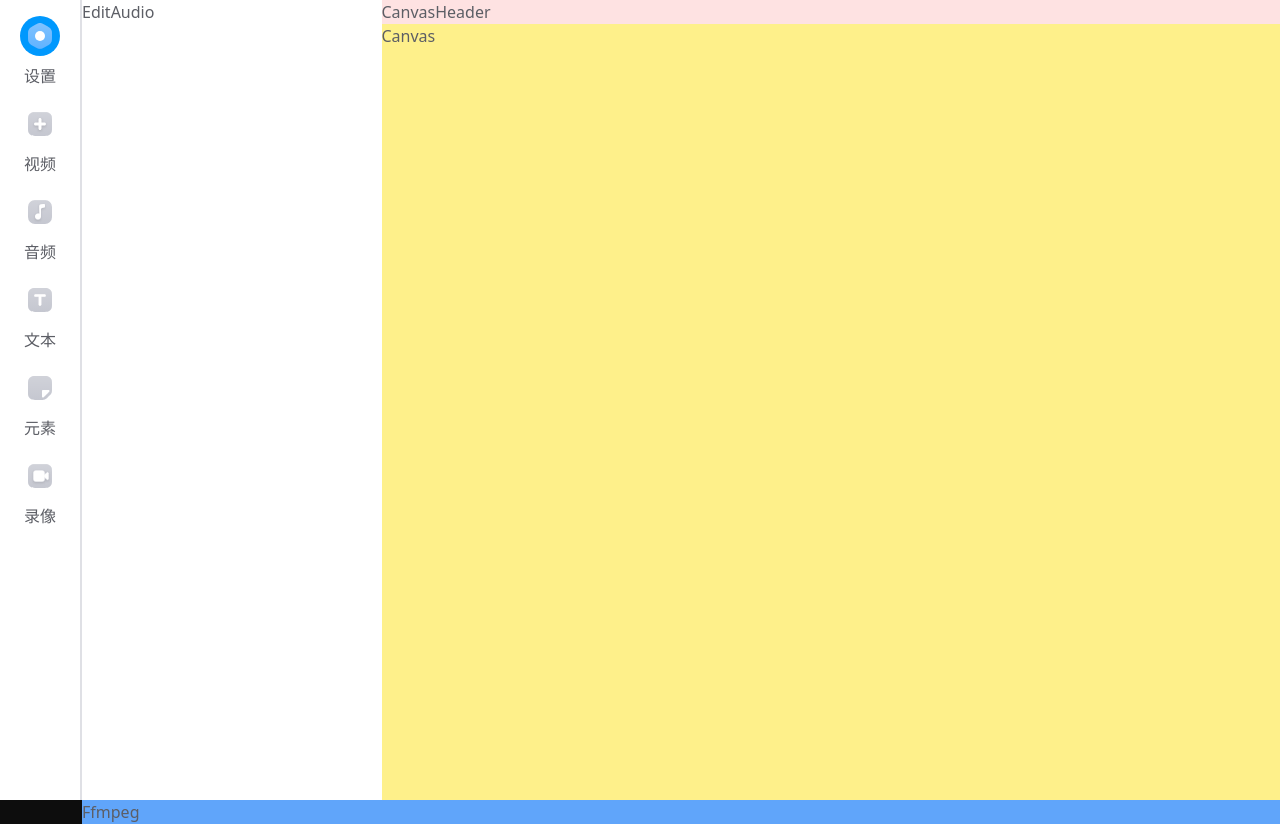
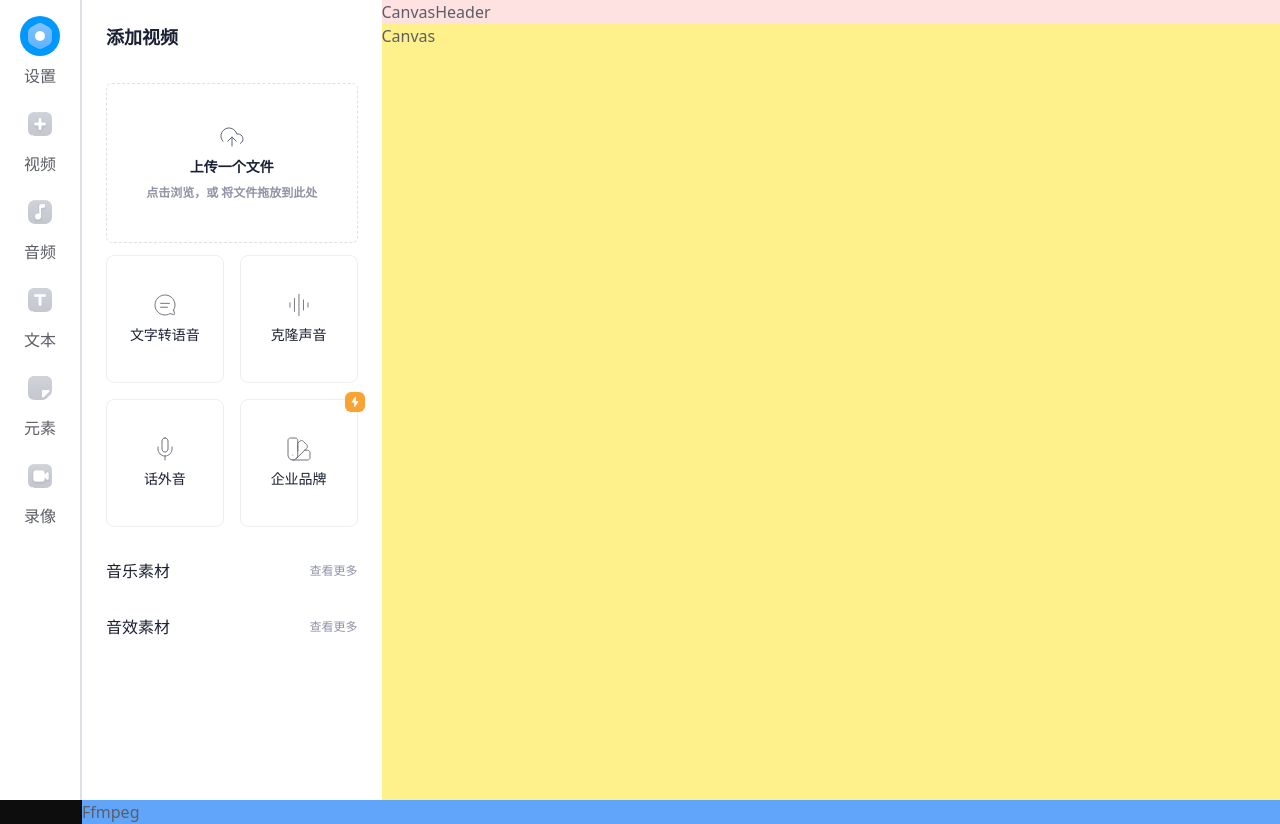
Before and after one commit to Licodeao/lico-ai, a React (Vite) app in the folder graduation-frontend/: page /edit/audio in a window 1280 px wide. Built offline with nearby package versions, Linux system fonts and the light colour scheme; no server answers.

Commit message:
feat(Edit): audio page finished

```diff
--- a/graduation-frontend/src/pages/edit/components/nav.tsx
+++ b/graduation-frontend/src/pages/edit/components/nav.tsx
@@ -79,7 +79,6 @@ const Nav: FC<IProps> = () => {
   ];
 
   const curIndex = Number(localStorage.getItem("curIndex")) || 0;
-  console.log("🚀 ~ curIndex:", curIndex);
   const navigate = useNavigate();
 
   const handleClick = (e) => {
--- a/graduation-frontend/src/pages/edit/views/audio.tsx
+++ b/graduation-frontend/src/pages/edit/views/audio.tsx
@@ -1,11 +1,79 @@
 import type { FC, ReactNode } from "react";
-
+import FileUploadSvg from "@/assets/img/fileUploader.svg";
+import TextToSpeechSvg from "@/assets/img/textToSpeech.svg";
+import CloneVoiceSvg from "@/assets/img/cloneVoice.svg";
+import BrandKitSvg from "@/assets/img/brandKit.svg";
+import PlusSvg from "@/assets/img/plus.svg";
+import ViocerSvg from "@/assets/img/viocer.svg";
 interface IProps {
   children?: ReactNode;
 }
 
 const EditAudio: FC<IProps> = () => {
-  return <div>EditAudio</div>;
+  return (
+    <div className="p-6 flex flex-col gap-8 font-semibold text-[#1A2033]">
+      <span className="text-[18px]">添加视频</span>
+      <div className="flex flex-col justify-center items-center gap-3">
+        <div className="border border-[#DFE0E5] border-dashed w-full h-40 rounded-md hover:border-[#2C98FA] hover:bg-[#F0F9FF]">
+          <input
+            type="file"
+            accept="audio/mp4,.mp4,audio/mpeg,.mpg,audio/*,.aac,.wav,.m4a,.mp3"
+            style={{ display: "none" }}
+            multiple
+            id="file"
+          />
+          <label htmlFor="file">
+            <div className="w-full h-full flex flex-col justify-center items-center gap-2">
+              <img src={FileUploadSvg} alt="fileUploaderSvg" />
+              <span className="text-[#192033] text-sm">上传一个文件</span>
+              <span className="text-[#9194A5] text-xs">
+                点击浏览，或 将文件拖放到此处
+              </span>
+            </div>
+          </label>
+        </div>
+        <div className="w-full grid grid-cols-2 grid-rows-2 gap-4">
+          <div className="h-32 border border-[#EEEEF0] hover:border-[#72C1FD] rounded-lg flex flex-col justify-center items-center gap-2 row-span-2">
+            <img src={TextToSpeechSvg} alt="textToSpeech" />
+            <span className="text-sm font-normal">文字转语音</span>
+          </div>
+
+          <div className="h-32 border border-[#EEEEF0] hover:border-[#72C1FD] rounded-lg flex flex-col justify-center items-center gap-2 row-span-2">
+            <img src={CloneVoiceSvg} alt="cloneVoice" />
+            <span className="text-sm font-normal">克隆声音</span>
+          </div>
+
+          <div className="h-32 border border-[#EEEEF0] hover:border-[#72C1FD] rounded-lg flex flex-col justify-center items-center gap-2 row-span-2">
+            <img src={ViocerSvg} alt="viocer" />
+            <span className="text-sm font-normal">话外音</span>
+          </div>
+
+          <div className="h-32 border border-[#EEEEF0] hover:border-[#72C1FD] rounded-lg flex flex-col justify-center items-center gap-2 row-span-2 relative">
+            <img src={BrandKitSvg} alt="brandKit" />
+            <div className="bg-[#F9A432] w-5 h-5 rounded-md flex justify-center items-center mr-7 absolute -top-2 -right-9">
+              <img src={PlusSvg} alt="plusSvg" />
+            </div>
+            <span className="text-sm font-normal">企业品牌</span>
+          </div>
+        </div>
+      </div>
+      <div className="flex flex-col gap-8">
+        <div className="flex flex-row justify-between items-center">
+          <h4 className="font-normal">音乐素材</h4>
+          <span className="text-xs text-[#9194A5] font-normal hover:text-[#72C1FD]">
+            查看更多
+          </span>
+        </div>
+
+        <div className="flex flex-row justify-between items-center">
+          <h4 className="font-normal">音效素材</h4>
+          <span className="text-xs text-[#9194A5] font-normal hover:text-[#72C1FD]">
+            查看更多
+          </span>
+        </div>
+      </div>
+    </div>
+  );
 };
 
 export default EditAudio;
```
Also changed, not shown: graduation-frontend/src/assets/img/viocer.svg (added).
